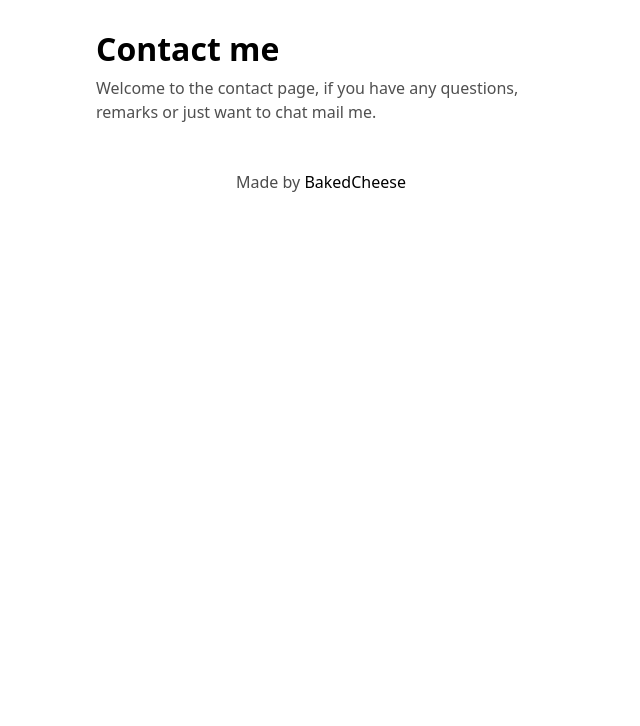
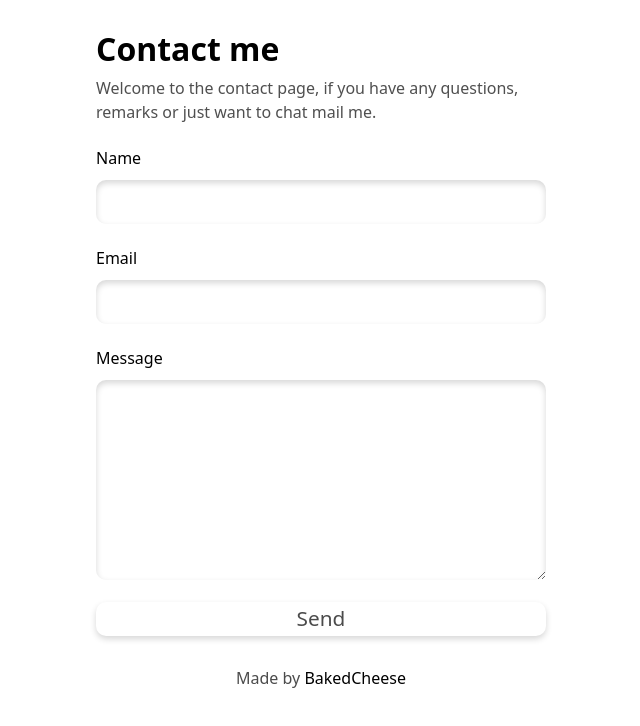
Before and after one commit to BakedCheese/Portfolio, a Vue app: page /aboutme/contact in a window 1280 px wide. Shown: the top 726 px of the page, without its empty margins (319-959 px from the left). Built offline with nearby package versions, Linux system fonts and the light colour scheme.

Commit message:
Add a from to mail me

```diff
--- a/package.json
+++ b/package.json
@@ -8,6 +8,7 @@
     "build": "vue-cli-service build"
   },
   "dependencies": {
+    "@emailjs/browser": "^3.4.0",
     "@popperjs/core": "^2.11.2",
     "axios": "^0.24.0",
     "core-js": "^3.6.5",
--- a/src/components/layout-content.vue
+++ b/src/components/layout-content.vue
@@ -1,7 +1,7 @@
 <template>
   <div class="block-content">
     <div class="margin"></div>
-    <div v-if="paragraph.content.length > 0" class="wblock">
+    <div v-if="paragraph.content.length > 0">
       <div class="margin"></div>
       <p v-if="!paragraph.links" class="g-text content_of_para">
         {{ paragraph.content }}
--- a/src/views/Contact.vue
+++ b/src/views/Contact.vue
@@ -7,15 +7,86 @@
           Welcome to the contact page, if you have any questions, remarks or
           just want to chat mail me.
         </p>
+        <div class="margin"></div>
+        <form ref="form" @submit.prevent="sendEmail">
+          <label class="b-text">Name</label>
+          <input class="input" type="text" name="user_name" />
+          <div class="margin"></div>
+          <label class="b-text">Email</label>
+          <input class="input" type="email" name="user_email" />
+          <div class="margin"></div>
+          <label class="b-text">Message</label>
+          <textarea class="message" name="message"></textarea>
+          <div class="margin"></div>
+          <input class="submit" type="submit" value="Send" />
+        </form>
       </div>
     </div>
   </div>
 </template>
 
 <script>
+import emailjs from "@emailjs/browser";
 export default {
-  methods: {},
+  methods: {
+    sendEmail() {
+      emailjs
+        .sendForm(
+          "service_ovsmqr5",
+          "template_hpisuco",
+          this.$refs.form,
+          "user_QqgaABYvHlW7BpM7tRaL0"
+        )
+        .then(
+          (result) => {
+            console.log("SUCCESS!", result.text);
+          },
+          (error) => {
+            console.log("FAILED...", error.text);
+          }
+        );
+    },
+  },
 };
 </script>
 
-<style></style>
+<style scoped>
+form {
+  display: flex;
+  flex-direction: column;
+}
+
+label {
+  margin-bottom: 10px;
+}
+
+.input {
+  border-radius: 10px;
+  border: none;
+  box-shadow: rgba(0, 0, 0, 0.16) 0px 3px 6px inset;
+  padding: 10px;
+}
+
+.message {
+  border-radius: 10px;
+  border: none;
+  box-shadow: rgba(0, 0, 0, 0.16) 0px 3px 6px inset;
+  padding: 10px;
+  min-height: 200px;
+}
+
+.submit {
+  background-color: white;
+  border: none;
+  border-radius: 10px;
+  box-shadow: rgba(0, 0, 0, 0.16) 0px 3px 6px;
+  color: rgba(30, 30, 30, 0.8);
+  font-weight: 500;
+  font-size: 1.3rem;
+  transition: all 0.2s ease-in-out;
+}
+.submit:hover {
+  box-shadow: rgba(0, 0, 0, 0.3) 0px 3px 6px;
+  color: rgba(30, 30, 30, 1);
+}
+</style>
--- a/src/views/Project.vue
+++ b/src/views/Project.vue
@@ -40,7 +40,8 @@
           </h2>
           <LayoutContent v-if="!para.links" :paragraph="para" />
           <p v-else class="b-text link">
-            {{ para.heading }} - <a :href="para.content">{{ para.content }}</a>
+            {{ para.heading }} -
+            <a :href="para.content">{{ para.content }}</a>
           </p>
           <div v-if="!para.links" class="margin"></div>
         </div>
@@ -124,8 +125,13 @@ export default {
 <style scoped>
 .link {
   font-weight: bold;
-  padding: 8px 0px 8px 15px;
+  padding: 8px 8px 8px 15px;
   box-shadow: rgba(0, 0, 0, 0.16) 0px 1px 2px;
   border-radius: 10px;
 }
+
+.link a {
+  word-wrap: break-word;
+  overflow-wrap: break-word;
+}
 </style>
```
Also changed, not shown: 1 other file (tests, documents, lock files or other folders).
